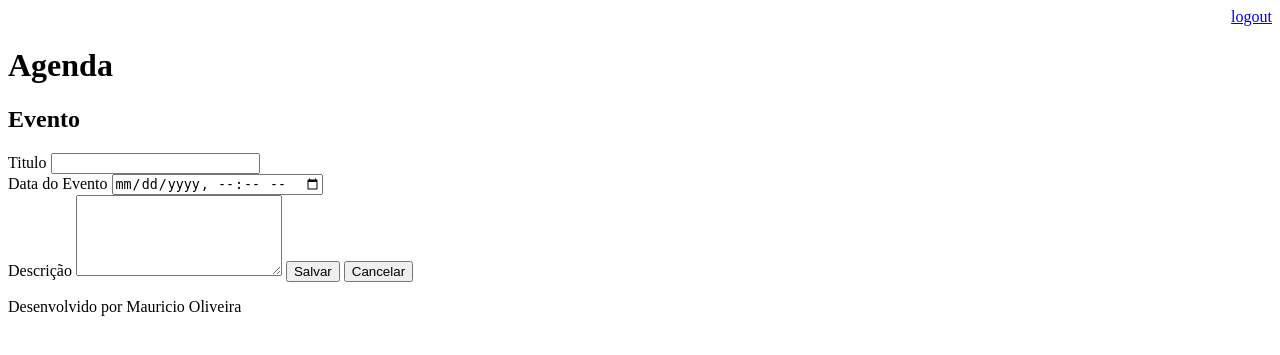
After one commit to Mauricio8583/python_django, a Django app: page /agenda/evento/ in a window 1280 px wide. The commit adds this page. Shown: the top 355 px of the page. Run offline with Django 4.2, Linux system fonts and the light colour scheme; a user stored in the database is signed in.

Commit message:
Inserindo dados

```diff
--- a/agenda/urls.py
+++ b/agenda/urls.py
@@ -22,6 +22,8 @@ from django.views.generic import RedirectView
 urlpatterns = [
     path('admin/', admin.site.urls),
     path('agenda/', views.lista_eventos),
+    path('agenda/evento/', views.evento),
+    path('agenda/evento/submit', views.submit_evento),
     path('', RedirectView.as_view(url='/agenda/')),
     path('login/', views.login_user),
     path('login/autenticacao', views.submit_login),
--- a/core/views.py
+++ b/core/views.py
@@ -35,3 +35,18 @@ def lista_eventos(request):
     evento = Evento.objects.filter(usuario=user)
     dados = {'evento': evento}
     return render(request, 'agenda.html', dados)
+
+@login_required(login_url='/login/')
+def evento(request):
+    return render(request, 'evento.html')
+
+@login_required(login_url='/login/')
+def submit_evento(request):
+    if request.POST:
+        titulo = request.POST.get('titulo')
+        data_evento = request.POST.get('data')
+        descricao = request.POST.get('descricao')
+        usuario = request.user
+        Evento.objects.create(titulo=titulo, data_evento=data_evento, descricao=descricao, usuario=usuario)
+
+    return redirect('/')
--- a/templates/agenda.html
+++ b/templates/agenda.html
@@ -2,6 +2,7 @@
 
    {% block content %}
     <h2>Agendamentos</h2>
+    <a href="evento/"><button type="button">Novo Evento</button></a>
     <ul style="font-size: 18px;">
     {% for e in evento %}
         <li><b>{{ e.titulo }} - {{e.get_data_evento}}</b></li>
--- /dev/null
+++ b/templates/evento.html
@@ -0,0 +1,20 @@
+{% extends "model-page.html" %}
+
+{% block content %}
+
+<h2>Evento</h2>
+
+<form action="submit" method="post">{% csrf_token %}
+<label>Titulo</label>
+<input type="text" name="titulo" size="23" />
+<br>
+<label>Data do Evento</label>
+<input type="datetime-local" name="data" />
+<br>
+<label>Descrição</label>
+<textarea name="descricao" rows="5" cols="23"></textarea>
+<button type="submit">Salvar</button>
+<a href="/"><button type="button">Cancelar</button></a>
+</form>
+
+{% endblock %}
```
Also changed, not shown: db.sqlite3.
